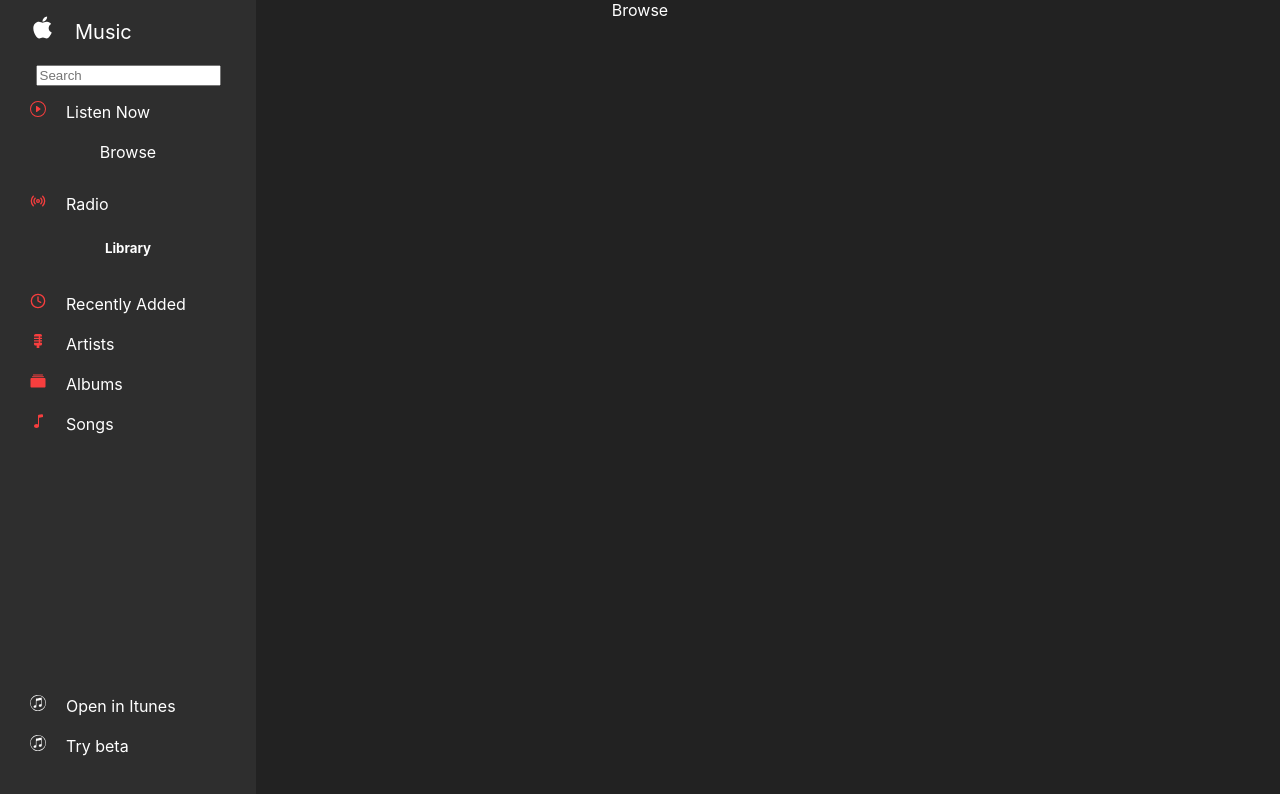
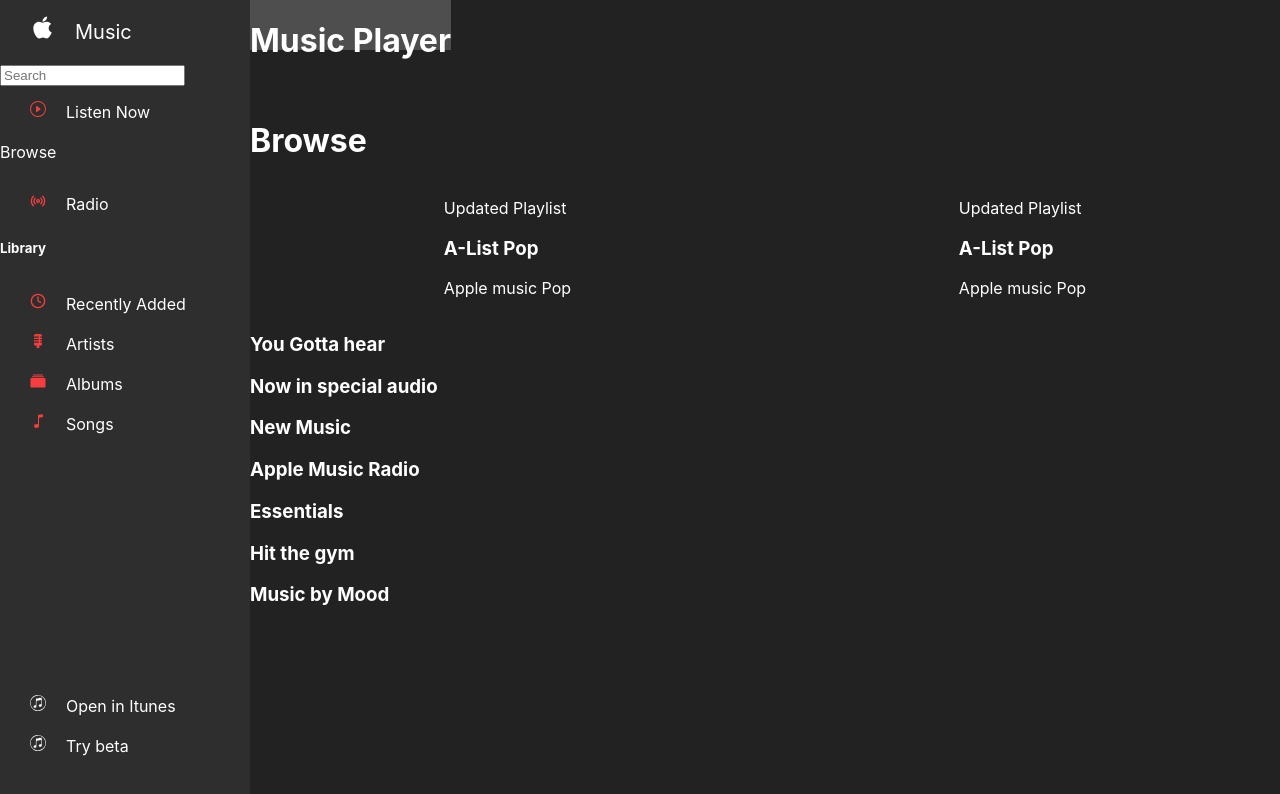
Before and after one commit to silviu074/apple-music-clone, a React (Create React App) app: page / in a window 1280 px wide. Shown: the top 794 px of the page. Built offline with nearby package versions, Linux system fonts and the light colour scheme.

Commit message:
structuring /browse page

```diff
--- a/src/App.css
+++ b/src/App.css
@@ -13,5 +13,4 @@
 body{
     background-color: rgb(34, 34, 34);
     color:white;
-    text-align: center;
 }
--- a/src/App.js
+++ b/src/App.js
@@ -13,12 +13,14 @@
 import { Radio } from './pages/Radio';
 import { RecentlyAdded } from './pages/RecentlyAdded';
 import { Songs } from './pages/Songs';
+import { MusicPlayer } from './components/MusicPlayer';
 
 
 function App() {
   return (
     <div>
     <LeftMenu/>
+    <MusicPlayer/>
     <BrowserRouter>
       <Routes>
 
--- /dev/null
+++ b/src/components/MusicPlayer.js
@@ -0,0 +1,10 @@
+import React from 'react'
+import '../styles/MusicPlayer.css'
+
+export const MusicPlayer = () => {
+  return (
+    <div className='container' >
+        <h1>Music Player</h1>
+    </div>
+  )
+}
--- a/src/pages/Browse.js
+++ b/src/pages/Browse.js
@@ -1,8 +1,68 @@
 import React from 'react'
+import '../styles/MainFeed.css'
 
 export const Browse = () => {
   return (
-    <div>Browse
+    <div className='mainFeed' >
+      <h1>Browse</h1>
+
+      {/*--------------------------------- Featured content --------------------------------- */}
+
+        <div className='featured' >
+            <div>
+              <p>Updated Playlist</p>
+              <h3>A-List Pop</h3>
+              <p>Apple music Pop</p>
+            </div>
+            <div>
+              <p>Updated Playlist</p>
+              <h3>A-List Pop</h3>
+              <p>Apple music Pop</p>
+            </div>
+        </div>
+
+    {/*--------------------------------- Slider 1x5 --------------------------------- */}
+
+    <div>
+      <h3>You Gotta hear</h3>
+    </div>
+
+    {/*--------------------------------- Slider 1x5 --------------------------------- */}
+
+    <div>
+      <h3>Now in special audio</h3>
+    </div>
+
+    {/*--------------------------------- Slider 2x5 --------------------------------- */}
+
+    <div>
+      <h3>New Music</h3>
+    </div>
+
+    {/*--------------------------------- Slider 1x4 --------------------------------- */}
+
+    <div>
+      <h3>Apple Music Radio</h3>
+    </div>
+
+    {/*--------------------------------- Slider 1x5 --------------------------------- */}
+
+    <div>
+      <h3>Essentials</h3>
+    </div>
+
+    {/*--------------------------------- Slider 1x5 --------------------------------- */}
+
+    <div>
+      <h3>Hit the gym</h3>
+    </div>
+
+    {/*--------------------------------- Slider 1x4 --------------------------------- */}
+
+    <div>
+      <h3>Music by Mood</h3>
+    </div>
+
     </div>
   )
 }
--- a/src/styles/LeftMenu.css
+++ b/src/styles/LeftMenu.css
@@ -2,11 +2,12 @@
     background-color: rgb(46, 46, 46);
     position: fixed;
     left:0;
-    width:20%;
-    min-width:200px;
+    width:250px;
+    max-width:20%;
     height:100%;
     padding-top:0;
     padding-bottom:0;
+    overflow:hidden;
 }
 
 .logoContainer{
--- /dev/null
+++ b/src/styles/MainFeed.css
@@ -0,0 +1,15 @@
+.mainFeed{
+    padding-top: 100px;
+    text-align: left;
+    margin-left: clamp(250px, 250px, 250px);
+    width:100%-250px;
+}
+
+.featured{
+    display: flex;
+	flex-direction: row;
+	flex-wrap: wrap;
+	justify-content: space-around;
+	align-items: stretch;
+	align-content: stretch;
+}
--- /dev/null
+++ b/src/styles/MusicPlayer.css
@@ -0,0 +1,7 @@
+.container{
+    text-align: left;
+    position:fixed;
+    height:50px;
+    background-color: rgb(78, 78, 78);
+    margin-left: 250px;
+}
```
